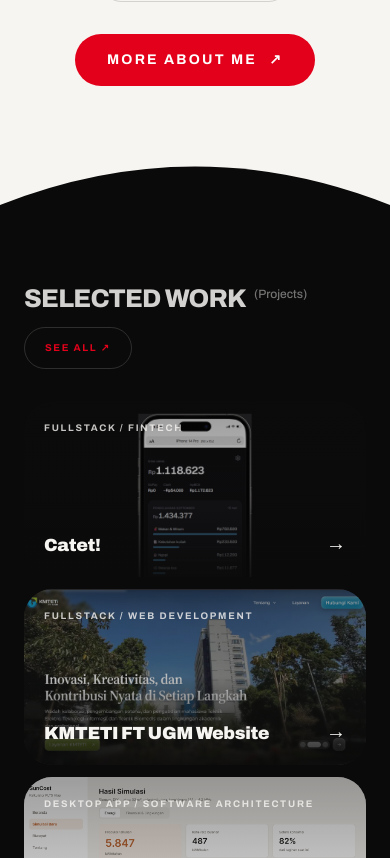
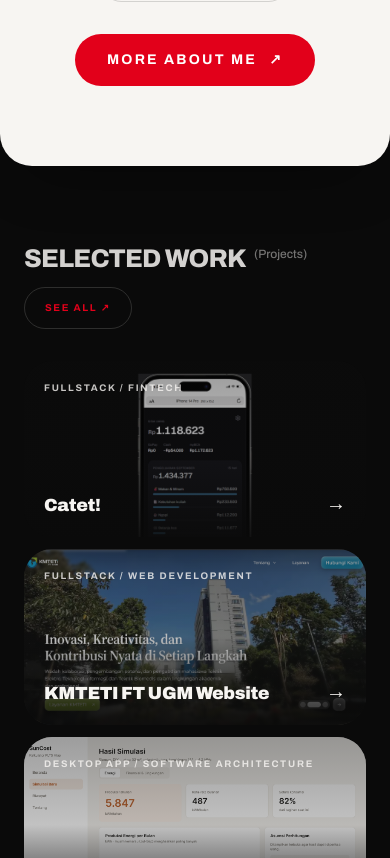
Before and after one commit to Yeypayeyy/Porto-Web, a Next.js app: page / in a window 390 px wide. Shown: the part 1543-2401 px from the top of the page. Built offline with nearby package versions, Linux system fonts and the light colour scheme.

Commit message:
style: overlapping rounded section transitions on homepage

```diff
--- a/src/app/(site)/page.tsx
+++ b/src/app/(site)/page.tsx
@@ -4,21 +4,16 @@
 import { ProjectsSection } from "@/components/sections/ProjectsSection";
 import { Footer } from "@/components/site/Footer";
 import { Header } from "@/components/site/Header";
-import { JerseySeam } from "@/components/site/jersey";
 
 export default function Home() {
   return (
     <main className="min-h-screen bg-bone text-ink">
       <Header />
       <HeroSection />
-      {/* Only About → Projects gets a seam, and on mobile only: on md+ About's
-          own red caps close the pinned panel, and a second curve there collides
-          with that scroll animation. Experience → Footer is a straight cut. */}
       <AboutSection />
-      <JerseySeam top="var(--bone)" bottom="var(--ink)" flip className="md:hidden" />
       <ProjectsSection />
       <ExperienceSection />
-      <Footer />
+      <Footer overlap />
     </main>
   );
 }
--- a/src/components/sections/AboutSection.tsx
+++ b/src/components/sections/AboutSection.tsx
@@ -32,7 +32,7 @@
       id="about"
       /* `h-`, not `min-h-`: the panel pins below the header, so anything taller
          than the pin window (100vh − header) hangs off-screen and gets cut. */
-      className="relative flex flex-col justify-center overflow-hidden bg-bone px-6 py-20 text-ink md:h-[calc(100vh-4.6rem)] md:px-12 md:py-[max(4rem,9vh)]"
+      className="relative z-10 flex flex-col justify-center overflow-hidden rounded-b-[2rem] bg-bone px-6 py-20 shadow-[0_32px_60px_-30px_rgba(0,0,0,0.45)] md:rounded-b-[3rem] text-ink md:h-[calc(100vh-4.6rem)] md:px-12 md:py-[max(4rem,9vh)]"
     >
       <AboutRedEdges />
 
--- a/src/components/sections/ExperienceSection.tsx
+++ b/src/components/sections/ExperienceSection.tsx
@@ -94,7 +94,7 @@
     <section
       id="experience"
       ref={root}
-      className="relative flex min-h-screen items-center overflow-hidden bg-ink py-24 pt-28 text-bone lg:h-screen lg:py-0 lg:pt-28"
+      className="relative z-10 flex min-h-screen items-center overflow-hidden rounded-b-[2rem] bg-ink shadow-[0_32px_60px_-30px_rgba(0,0,0,0.45)] md:rounded-b-[3rem] py-24 pt-28 text-bone lg:h-screen lg:py-0 lg:pt-28"
     >
       {photos.map((photo) => (
         <span
--- a/src/components/sections/ProjectsSection.tsx
+++ b/src/components/sections/ProjectsSection.tsx
@@ -19,7 +19,7 @@
   return (
     <section
       id="projects"
-      className="relative bg-ink px-6 py-20 text-bone md:px-12 md:py-24"
+      className="relative -mt-12 bg-ink px-6 pb-20 pt-32 text-bone md:-mt-16 md:px-12 md:pb-24 md:pt-40"
     >
       <div className="mx-auto max-w-[72rem]">
         <Reveal className="flex flex-wrap items-center justify-between gap-4 pb-8">
--- a/src/components/site/Footer.tsx
+++ b/src/components/site/Footer.tsx
@@ -55,11 +55,14 @@
   },
 ];
 
-export function Footer() {
+/** `overlap`: slide up under a section with rounded bottom corners (homepage). */
+export function Footer({ overlap = false }: { overlap?: boolean }) {
   return (
     <section
       id="contact"
-      className="relative overflow-hidden bg-bone px-6 py-16 text-ink md:px-12 md:py-20"
+      className={`relative overflow-hidden bg-bone px-6 pb-16 text-ink md:px-12 md:pb-20 ${
+        overlap ? "-mt-12 pt-28 md:-mt-16 md:pt-36" : "pt-16 md:pt-20"
+      }`}
     >
       {/* Red jersey-wing geometry with gold champion trim (desktop margins only) */}
       <svg
--- a/src/components/site/jersey.tsx
+++ /dev/null
@@ -1,40 +0,0 @@
-/**
- * Section handoff between two tones. `top` / `bottom` are the two section
- * backgrounds. The strip is one clean arch with no trim lines: by default the
- * top tone bulges down into the bottom one, `flip` makes the bottom tone rise
- * into the top one so consecutive seams don't read as a repeated stamp.
- *
- * Fill only, so `preserveAspectRatio="none"` can stretch it to any width
- * without distorting anything.
- */
-export function JerseySeam({
-  top,
-  bottom,
-  flip = false,
-  className = "",
-}: {
-  top: string;
-  bottom: string;
-  flip?: boolean;
-  className?: string;
-}) {
-  return (
-    <div
-      aria-hidden="true"
-      className={`relative h-10 w-full overflow-hidden md:h-20 ${className}`}
-      style={{ background: flip ? top : bottom }}
-    >
-      <svg
-        className="block h-full w-full"
-        viewBox="0 0 1440 80"
-        preserveAspectRatio="none"
-      >
-        {flip ? (
-          <path d="M0 80 V78 Q 720 -76 1440 78 V80 Z" fill={bottom} />
-        ) : (
-          <path d="M0 0 V2 Q 720 156 1440 2 V0 Z" fill={top} />
-        )}
-      </svg>
-    </div>
-  );
-}
```
